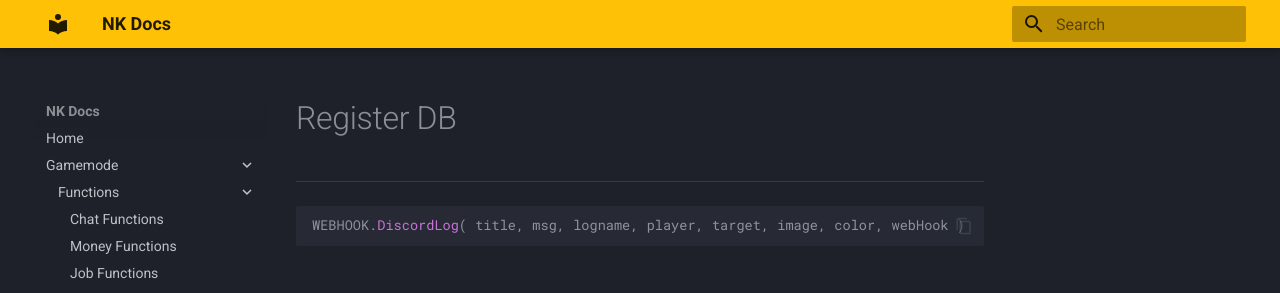
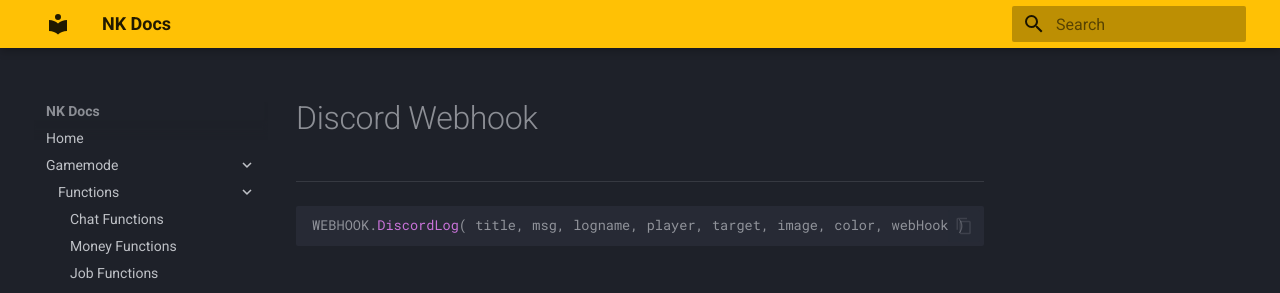
Before and after one commit to xCraith/nkdocs, an MkDocs documentation site: the page built from docs/webhooklib.md, in a window 1280 px wide. Shown: the top 293 px of the page. Built offline with MkDocs 1.6.1 and Material for MkDocs 9.7.7, drawn with Linux system fonts in a browser that asks for light colours; some of the changed text lies outside the part shown.

Commit message:
Update webhooklib.md

```diff
--- a/docs/webhooklib.md
+++ b/docs/webhooklib.md
@@ -1,4 +1,4 @@
-# Register DB
+# Discord Webhook
 
 ------------
 
```
